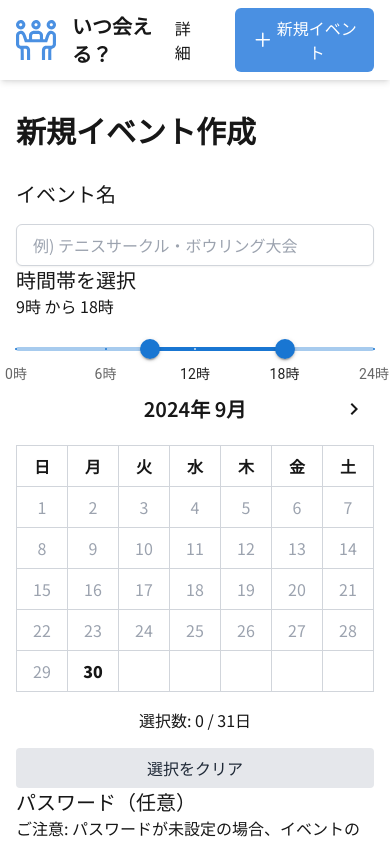
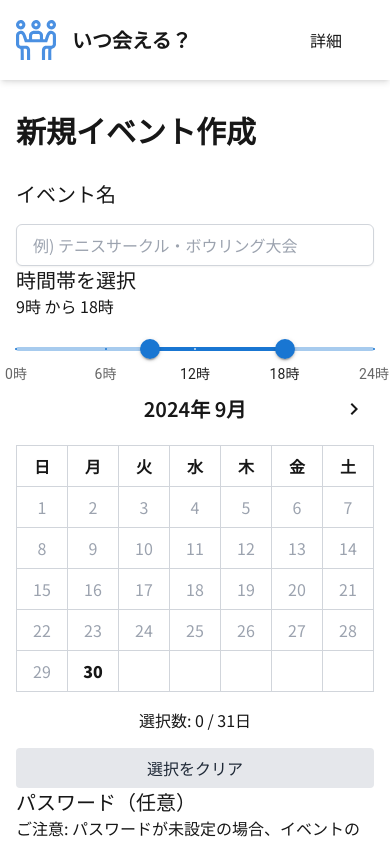
Before and after one commit to takumitoma/itsu-aiteru-scheduler, a Next.js app: page / in a window 390 px wide. Shown: the top 843 px of the page. Built offline with nearby package versions, Linux system fonts and the light colour scheme.

Commit message:
fix: header to be responsive

```diff
--- a/src/components/Header/Header.tsx
+++ b/src/components/Header/Header.tsx
@@ -20,8 +20,8 @@ const Header: React.FC = () => {
             </li>
             <li>
               <button
-                className="bg-primary text-white px-4 py-2 rounded-md
-                hover:bg-primaryHover transition-colors flex items-center"
+                className="bg-primary text-white px-4 py-2 rounded-md hidden sm:flex
+                hover:bg-primaryHover transition-colors items-center"
               >
                 <GoPlus size={28} />
                 新規イベント
```
